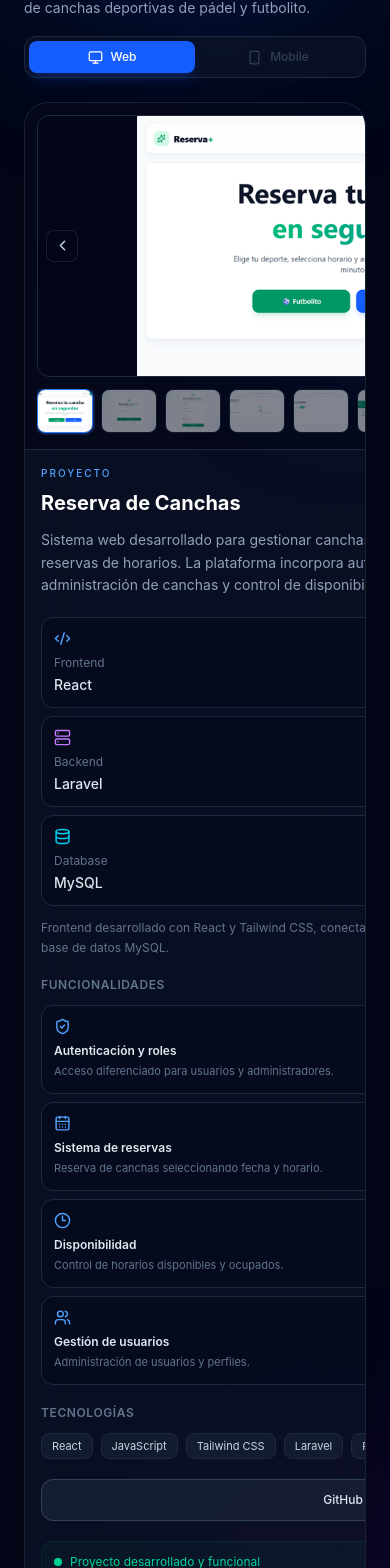
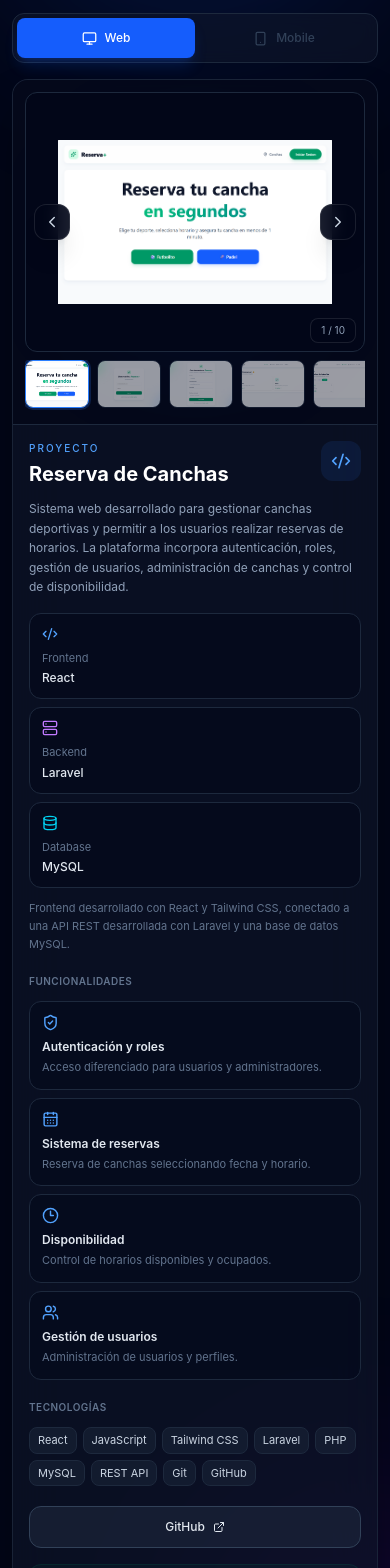
Before and after one commit to EmmaSportsWeb/Repository, a React (Vite) app: page /proyectos/reserva-canchas in a window 390 px wide. Shown: the part 149-1717 px from the top of the page. Built offline with nearby package versions, Linux system fonts and the light colour scheme.

Commit message:
Actualiza curriculum 2.0

```diff
--- a/src/pages/ProjectDetail/ProjectDetail.jsx
+++ b/src/pages/ProjectDetail/ProjectDetail.jsx
@@ -31,15 +31,15 @@ export default function ProjectDetail() {
     const images = view === 'web' ? project.images : project.mobileImages;
 
     const nextImage = () => {
-        if (images.length === 0) return;
+        if (!images.length) return;
 
-        setActiveImage((current) => (current === images.length - 1 ? 0 : current + 1));
+        setActiveImage((current) => (current >= images.length - 1 ? 0 : current + 1));
     };
 
     const previousImage = () => {
-        if (images.length === 0) return;
+        if (!images.length) return;
 
-        setActiveImage((current) => (current === 0 ? images.length - 1 : current - 1));
+        setActiveImage((current) => (current <= 0 ? images.length - 1 : current - 1));
     };
 
     const changeView = (newView) => {
@@ -52,28 +52,25 @@ export default function ProjectDetail() {
     };
 
     return (
-        <main className="relative min-h-screen overflow-hidden bg-[#020617] text-white">
-            {/* BACKGROUND */}
-
+        <main className="relative min-h-screen w-full overflow-x-hidden bg-[#020617] text-white">
             <BackgroundEffects />
 
-            {/* CONTENT */}
+            <section className="relative w-full px-3 py-5 sm:px-4 sm:py-6 md:px-6 md:py-8 lg:py-10">
+                <div className="mx-auto w-full max-w-7xl">
+                    {/* HEADER */}
+                    <div className="mb-4 flex w-full flex-col gap-4 sm:mb-6 md:flex-row md:items-end md:justify-between">
+                        <div className="min-w-0 flex-1">
+                            <ProjectHeader project={project} />
+                        </div>
 
-            <section className="relative min-h-screen px-6 py-8">
-                <div className="mx-auto flex min-h-[calc(100vh-4rem)] max-w-7xl flex-col justify-center">
-                    {/* HEADER */}
-
-                    <div className="mb-6 flex flex-col gap-4 md:flex-row md:items-end md:justify-between">
-                        <ProjectHeader project={project} />
-
-                        <ViewSelector view={view} project={project} onChange={changeView} />
+                        <div className="w-full shrink-0 md:w-auto">
+                            <ViewSelector view={view} project={project} onChange={changeView} />
+                        </div>
                     </div>
 
                     {/* PROJECT */}
-
-                    <div className="grid overflow-hidden rounded-3xl border border-slate-800/80 bg-slate-900/60 shadow-2xl shadow-black/40 backdrop-blur-xl lg:grid-cols-[0.82fr_1.18fr]">
+                    <div className="grid w-full min-w-0 overflow-hidden rounded-2xl border border-slate-800/80 bg-slate-900/60 shadow-2xl shadow-black/40 backdrop-blur-xl sm:rounded-3xl lg:grid-cols-[0.82fr_1.18fr]">
                         {/* GALLERY */}
-
                         <ProjectGallery
                             project={project}
                             images={images}
@@ -84,7 +81,6 @@ export default function ProjectDetail() {
                         />
 
                         {/* INFORMATION */}
-
                         <ProjectInformation project={project} />
                     </div>
                 </div>
--- a/src/pages/ProjectDetail/components/ArchitectureCard.jsx
+++ b/src/pages/ProjectDetail/components/ArchitectureCard.jsx
@@ -8,12 +8,14 @@ export default function ArchitectureCard({ icon: Icon, title, value, color }) {
     };
 
     return (
-        <div className="rounded-xl border border-slate-800 bg-slate-950/50 p-3">
-            <Icon size={17} className={colors[color] ?? 'text-slate-400'} />
+        <div className="min-w-0 rounded-xl border border-slate-800 bg-slate-950/50 p-3 transition-colors hover:border-slate-700">
+            <Icon size={16} className={colors[color] || 'text-blue-400'} />
 
-            <p className="mt-2 text-xs text-slate-500">{title}</p>
+            <p className="mt-2 text-[11px] text-slate-500 sm:text-xs">{title}</p>
 
-            <p className="mt-1 text-sm font-medium break-words text-slate-200">{value}</p>
+            <p className="mt-1 text-xs font-medium break-words text-slate-200 sm:text-sm">
+                {value}
+            </p>
         </div>
     );
 }
--- a/src/pages/ProjectDetail/components/ProjectGallery.jsx
+++ b/src/pages/ProjectDetail/components/ProjectGallery.jsx
@@ -10,23 +10,21 @@ export default function ProjectGallery({
     onNext,
 }) {
     return (
-        <div className="relative flex min-h-[300px] flex-col border-b border-slate-800 bg-slate-950/70 p-3 sm:min-h-[400px] sm:p-4 md:p-5 lg:min-h-[460px] lg:border-r lg:border-b-0">
+        <div className="relative min-w-0 overflow-hidden border-b border-slate-800 bg-slate-950/70 p-3 sm:p-4 md:p-5 lg:border-r lg:border-b-0">
             {/* GLOW */}
-
-            <div className="pointer-events-none absolute top-1/2 left-1/2 h-48 w-48 -translate-x-1/2 -translate-y-1/2 rounded-full bg-blue-600/10 blur-[80px] sm:h-64 sm:w-64 sm:blur-[100px]" />
+            <div className="pointer-events-none absolute top-1/2 left-1/2 h-40 w-40 -translate-x-1/2 -translate-y-1/2 rounded-full bg-blue-600/10 blur-[70px] sm:h-64 sm:w-64 sm:blur-[100px]" />
 
             {/* IMAGE */}
-
-            <div className="relative flex min-h-[250px] flex-1 items-center justify-center overflow-hidden rounded-xl border border-slate-800 bg-slate-950 sm:min-h-[330px] sm:rounded-2xl lg:min-h-0">
+            <div className="relative flex h-[260px] w-full min-w-0 items-center justify-center overflow-hidden rounded-xl border border-slate-800 bg-slate-950 sm:h-[320px] sm:rounded-2xl md:h-[360px] lg:h-[420px]">
                 {images.length > 0 ? (
                     <img
                         src={images[activeImage]}
                         alt={`${project.title} - captura ${activeImage + 1}`}
-                        className="max-h-[260px] max-w-[90%] object-contain transition-all duration-300 sm:max-h-[330px] sm:max-w-[88%]"
+                        className="block h-auto max-h-[90%] w-auto max-w-[calc(100%-4rem)] object-contain select-none sm:max-h-[92%] sm:max-w-[calc(100%-5rem)]"
                     />
                 ) : (
                     <div className="px-4 text-center">
-                        <Code2 size={40} className="mx-auto text-slate-700 sm:size-[45px]" />
+                        <Code2 size={40} className="mx-auto text-slate-700" />
 
                         <p className="mt-3 text-xs text-slate-600 sm:text-sm">
                             Sin imágenes disponibles
@@ -35,30 +33,28 @@ export default function ProjectGallery({
                 )}
 
                 {/* NAVIGATION */}
-
                 {images.length > 1 && (
                     <>
                         <button
                             type="button"
                             onClick={onPrevious}
-                            className="absolute top-1/2 left-2 flex h-8 w-8 -translate-y-1/2 items-center justify-center rounded-lg border border-white/10 bg-slate-950/80 text-slate-300 shadow-xl backdrop-blur transition hover:bg-slate-800 hover:text-white sm:h-9 sm:w-9"
+                            className="absolute top-1/2 left-2 z-10 flex h-9 w-9 -translate-y-1/2 items-center justify-center rounded-xl border border-white/10 bg-slate-950/90 text-slate-300 shadow-xl backdrop-blur transition hover:bg-slate-800 hover:text-white active:scale-95 sm:h-10 sm:w-10"
                             aria-label="Imagen anterior"
                         >
-                            <ChevronLeft size={17} />
+                            <ChevronLeft size={18} />
                         </button>
 
                         <button
                             type="button"
                             onClick={onNext}
-                            className="absolute top-1/2 right-2 flex h-8 w-8 -translate-y-1/2 items-center justify-center rounded-lg border border-white/10 bg-slate-950/80 text-slate-300 shadow-xl backdrop-blur transition hover:bg-slate-800 hover:text-white sm:h-9 sm:w-9"
+                            className="absolute top-1/2 right-2 z-10 flex h-9 w-9 -translate-y-1/2 items-center justify-center rounded-xl border border-white/10 bg-slate-950/90 text-slate-300 shadow-xl backdrop-blur transition hover:bg-slate-800 hover:text-white active:scale-95 sm:h-10 sm:w-10"
                             aria-label="Imagen siguiente"
                         >
-                            <ChevronRight size={17} />
+                            <ChevronRight size={18} />
                         </button>
 
                         {/* COUNTER */}
-
-                        <div className="absolute right-2 bottom-2 rounded-lg border border-white/10 bg-slate-950/80 px-2 py-1 text-[10px] text-slate-400 backdrop-blur sm:px-2.5 sm:text-[11px]">
+                        <div className="absolute right-2 bottom-2 z-10 rounded-lg border border-white/10 bg-slate-950/90 px-2.5 py-1 text-[10px] text-slate-400 backdrop-blur sm:text-[11px]">
                             {activeImage + 1} / {images.length}
                         </div>
                     </>
@@ -66,18 +62,17 @@ export default function ProjectGallery({
             </div>
 
             {/* THUMBNAILS */}
-
             {images.length > 1 && (
-                <div className="relative mt-3 flex gap-2 overflow-x-auto pb-1">
+                <div className="mt-2 flex w-full max-w-full min-w-0 gap-2 overflow-x-auto overflow-y-hidden pb-1 sm:mt-3">
                     {images.map((image, index) => (
                         <button
-                            key={image}
+                            key={`${image}-${index}`}
                             type="button"
                             onClick={() => onSelectImage(index)}
-                            className={`relative h-11 w-14 shrink-0 overflow-hidden rounded-lg border transition sm:h-12 sm:w-16 ${
+                            className={`relative h-12 w-16 shrink-0 overflow-hidden rounded-lg border transition sm:h-14 sm:w-[4.5rem] ${
                                 activeImage === index
                                     ? 'border-blue-500 ring-2 ring-blue-500/20'
-                                    : 'border-slate-800 opacity-50 hover:border-slate-600 hover:opacity-100'
+                                    : 'border-slate-800 opacity-60 hover:border-slate-600 hover:opacity-100'
                             }`}
                         >
                             <img
--- a/src/pages/ProjectDetail/components/ProjectInformation.jsx
+++ b/src/pages/ProjectDetail/components/ProjectInformation.jsx
@@ -5,64 +5,62 @@ import ArchitectureCard from './ArchitectureCard';
 
 export default function ProjectInformation({ project }) {
     return (
-        <div className="min-w-0 p-4 sm:p-5 md:p-6 lg:p-7">
-            {/* TITLE */}
-
-            <div className="flex items-start justify-between gap-3 sm:gap-4">
-                <div className="min-w-0">
+        <div className="w-full min-w-0 p-4 sm:p-5 md:p-6 lg:p-7">
+            {/* HEADER */}
+            <div className="flex min-w-0 items-start justify-between gap-3 sm:gap-4">
+                <div className="min-w-0 flex-1">
                     <p className="text-[10px] font-medium tracking-[0.2em] text-blue-400 uppercase sm:text-xs">
                         Proyecto
                     </p>
 
-                    <h2 className="mt-2 text-xl font-bold sm:text-2xl md:text-3xl">
+                    <h2 className="mt-1.5 text-xl leading-tight font-bold break-words text-white sm:mt-2 sm:text-2xl md:text-3xl">
                         {project.title}
                     </h2>
                 </div>
 
                 <div className="shrink-0 rounded-xl bg-blue-500/10 p-2.5 sm:p-3">
-                    <Code2 size={20} className="text-blue-400 sm:size-[22px]" />
+                    <Code2 size={20} className="text-blue-400 sm:h-[22px] sm:w-[22px]" />
                 </div>
             </div>
 
             {/* DESCRIPTION */}
-
-            <p className="mt-3 text-sm leading-relaxed text-slate-400">{project.fullDescription}</p>
+            <p className="mt-3 text-xs leading-relaxed break-words text-slate-400 sm:text-sm">
+                {project.fullDescription}
+            </p>
 
             {/* ARCHITECTURE */}
-
-            <div className="mt-5 grid grid-cols-1 gap-2 sm:grid-cols-3">
+            <div className="mt-4 grid min-w-0 grid-cols-1 gap-2 sm:grid-cols-3">
                 {project.architecture.map((architecture) => (
                     <ArchitectureCard key={architecture.title} {...architecture} />
                 ))}
             </div>
 
-            <p className="mt-3 text-xs leading-relaxed text-slate-500">
+            <p className="mt-3 text-[11px] leading-relaxed break-words text-slate-500 sm:text-xs">
                 {project.architectureDescription}
             </p>
 
             {/* FEATURES */}
-
-            <div className="mt-5">
-                <p className="mb-3 text-xs font-semibold tracking-wider text-slate-500 uppercase">
+            <div className="mt-5 min-w-0">
+                <p className="mb-3 text-[10px] font-semibold tracking-wider text-slate-500 uppercase sm:text-xs">
                     Funcionalidades
                 </p>
 
-                <div className="grid grid-cols-1 gap-2 sm:grid-cols-2">
+                <div className="grid min-w-0 grid-cols-1 gap-2 sm:grid-cols-2">
                     {project.features.map((feature) => {
                         const Icon = feature.icon;
 
                         return (
                             <div
                                 key={feature.title}
-                                className="rounded-xl border border-slate-800 bg-slate-950/40 p-3"
+                                className="min-w-0 rounded-xl border border-slate-800 bg-slate-950/40 p-3 transition-colors hover:border-slate-700"
                             >
                                 <Icon size={17} className="text-blue-400" />
 
-                                <p className="mt-2 text-xs font-semibold text-slate-200">
+                                <p className="mt-2 text-xs font-semibold break-words text-slate-200 sm:text-sm">
                                     {feature.title}
                                 </p>
 
-                                <p className="mt-1 text-[11px] leading-relaxed text-slate-500">
+                                <p className="mt-1 text-[11px] leading-relaxed break-words text-slate-500 sm:text-xs">
                                     {feature.description}
                                 </p>
                             </div>
@@ -72,17 +70,16 @@ export default function ProjectInformation({ project }) {
             </div>
 
             {/* TECHNOLOGIES */}
-
-            <div className="mt-5">
-                <p className="mb-3 text-xs font-semibold tracking-wider text-slate-500 uppercase">
+            <div className="mt-5 min-w-0">
+                <p className="mb-3 text-[10px] font-semibold tracking-wider text-slate-500 uppercase sm:text-xs">
                     Tecnologías
                 </p>
 
-                <div className="flex flex-wrap gap-2">
+                <div className="flex max-w-full min-w-0 flex-wrap gap-1.5 sm:gap-2">
                     {project.technologies.map((technology) => (
                         <span
                             key={technology}
-                            className="rounded-lg border border-slate-800 bg-slate-800/50 px-2.5 py-1 text-[11px] text-slate-300 sm:text-xs"
+                            className="max-w-full rounded-lg border border-slate-800 bg-slate-800/50 px-2 py-1 text-[11px] break-words text-slate-300 sm:px-2.5 sm:text-xs"
                         >
                             {technology}
                         </span>
@@ -91,15 +88,14 @@ export default function ProjectInformation({ project }) {
             </div>
 
             {/* LINKS */}
-
             {(project.github || project.demo) && (
-                <div className="mt-5 grid grid-cols-1 gap-2 sm:flex sm:flex-wrap">
+                <div className="mt-5 flex w-full flex-col gap-2 sm:flex-row sm:flex-wrap">
                     {project.github && (
                         <a
                             href={project.github}
                             target="_blank"
                             rel="noreferrer"
-                            className="inline-flex w-full items-center justify-center gap-2 rounded-xl border border-slate-700 bg-slate-800/60 px-4 py-3 text-xs font-medium text-slate-200 transition hover:border-slate-600 hover:bg-slate-800 sm:w-auto sm:py-2.5"
+                            className="inline-flex min-h-[42px] w-full items-center justify-center gap-2 rounded-xl border border-slate-700 bg-slate-800/60 px-4 py-2.5 text-xs font-medium text-slate-200 transition hover:border-slate-600 hover:bg-slate-800 sm:w-auto"
                         >
                             GitHub
                             <ExternalLink size={12} />
@@ -111,7 +107,7 @@ export default function ProjectInformation({ project }) {
                             href={project.demo}
                             target="_blank"
                             rel="noreferrer"
-                            className="inline-flex w-full items-center justify-center gap-2 rounded-xl bg-blue-600 px-4 py-3 text-xs font-medium text-white transition hover:bg-blue-500 sm:w-auto sm:py-2.5"
+                            className="inline-flex min-h-[42px] w-full items-center justify-center gap-2 rounded-xl bg-blue-600 px-4 py-2.5 text-xs font-medium text-white transition hover:bg-blue-500 sm:w-auto"
                         >
                             <ExternalLink size={15} />
                             Ver demo
@@ -121,11 +117,12 @@ export default function ProjectInformation({ project }) {
             )}
 
             {/* STATUS */}
-
-            <div className="mt-5 flex items-center gap-2 rounded-xl border border-emerald-500/10 bg-emerald-500/5 px-3 py-3 sm:px-4">
+            <div className="mt-4 flex min-w-0 items-center gap-2 rounded-xl border border-emerald-500/10 bg-emerald-500/5 px-3 py-2.5 sm:px-4 sm:py-3">
                 <span className="h-2 w-2 shrink-0 rounded-full bg-emerald-400" />
 
-                <span className="text-xs text-emerald-400">{project.status}</span>
+                <span className="min-w-0 text-[11px] break-words text-emerald-400 sm:text-xs">
+                    {project.status}
+                </span>
             </div>
         </div>
     );
--- a/src/pages/ProjectDetail/components/ViewSelector.jsx
+++ b/src/pages/ProjectDetail/components/ViewSelector.jsx
@@ -5,39 +5,40 @@ export default function ViewSelector({ view, project, onChange }) {
     const hasMobileImages = project.mobileImages.length > 0;
 
     return (
-        <div className="flex w-full shrink-0 items-center rounded-xl border border-slate-800 bg-slate-900/60 p-1 backdrop-blur sm:w-fit">
+        <div className="flex w-full items-center rounded-xl border border-slate-800 bg-slate-900/60 p-1 backdrop-blur md:w-fit">
             {/* WEB */}
-
             <button
                 type="button"
                 onClick={() => onChange('web')}
-                className={`flex flex-1 items-center justify-center gap-2 rounded-lg px-3 py-2 text-xs font-medium transition sm:flex-none sm:px-4 sm:text-sm ${
+                className={`flex min-h-[40px] flex-1 items-center justify-center gap-2 rounded-lg px-3 py-2 text-xs font-medium transition sm:px-4 sm:text-sm md:flex-none ${
                     view === 'web'
                         ? 'bg-blue-600 text-white shadow-lg shadow-blue-600/20'
                         : 'text-slate-500 hover:text-slate-300'
                 }`}
             >
                 <Monitor size={15} />
-                Web
+
+                <span>Web</span>
             </button>
 
             {/* MOBILE */}
-
             <button
                 type="button"
                 disabled={!hasMobileImages}
                 onClick={() => onChange('mobile')}
                 title={!hasMobileImages ? 'Próximamente' : 'Ver versión mobile'}
-                className={`flex flex-1 items-center justify-center gap-2 rounded-lg px-3 py-2 text-xs font-medium sm:flex-none sm:px-4 sm:text-sm ${
+                className={`flex min-h-[40px] flex-1 items-center justify-center gap-2 rounded-lg px-3 py-2 text-xs font-medium transition sm:px-4 sm:text-sm md:flex-none ${
                     !hasMobileImages
                         ? 'cursor-not-allowed text-slate-700'
                         : view === 'mobile'
-                          ? 'bg-blue-600 text-white'
+                          ? 'bg-blue-600 text-white shadow-lg shadow-blue-600/20'
                           : 'text-slate-500 hover:text-slate-300'
                 }`}
             >
                 <Smartphone size={15} />
-                Mobile
+
+                <span>Mobile</span>
+
                 {!hasMobileImages && (
                     <span className="hidden text-[9px] uppercase sm:inline">Próximamente</span>
                 )}
```
Also changed, not shown: src/pages/ProjectDetail/components/ProjectHeader.jsx (+4 -4 lines), src/pages/ProjectDetail/components/ProjectNotFound.jsx (+4 -4 lines).
